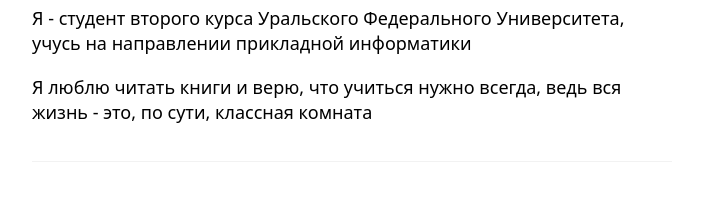
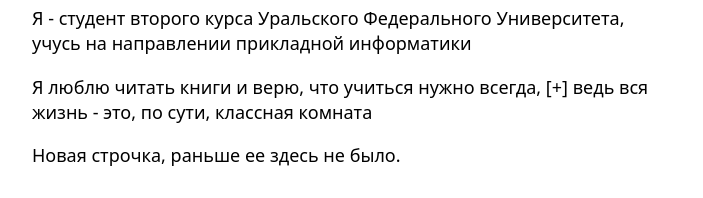
Before and after one commit to nikolay-potehin/my-favourite-books-site, a plain HTML site: page index.html in a window 1280 px wide. Shown: the part 592-790 px from the top of the page, without its empty margins (288-991 px from the left). Drawn offline with Linux system fonts and the light colour scheme.

Commit message:
Update index.html

```diff
--- a/index.html
+++ b/index.html
@@ -34,7 +34,8 @@
             <figcaption>А это фото из моей недавней поездки в Питер. :)</figcaption>
           </figure>
           <p>Я - студент второго курса Уральского Федерального Университета, учусь на направлении прикладной информатики</p>
-          <p>Я люблю читать книги и верю, что учиться нужно всегда, ведь вся жизнь - это, по сути, классная комната</p>
+          <p>Я люблю читать книги и верю, что учиться нужно всегда, [+] ведь вся жизнь - это, по сути, классная комната</p>
+          <p>Новая строчка, раньше ее здесь не было.</p>
         </section>
         <hr>
         <section>
```
